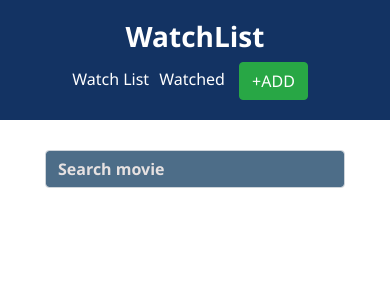
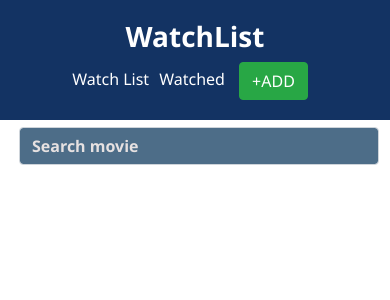
Before and after one commit to bantiprajapati30/movie-watchlist, a React (Create React App) app: page /add in a window 390 px wide. Shown: the top 300 px of the page. Built offline with nearby package versions, Linux system fonts and the light colour scheme.

Commit message:
mobile user friendly

```diff
--- a/src/App.css
+++ b/src/App.css
@@ -8,8 +8,17 @@ a:hover {
   color: orange;
   text-decoration: none;
 }
-
-
+.container-fluid {
+  margin-top: 75px;
+}
+@media screen and (max-width:767px) {
+  .container-fluid {
+    margin-top: 120px;
+  }
+  .heading {
+    text-align: center !important;
+  }
+}
 @media (prefers-reduced-motion: no-preference) {
   .App-logo {
     animation: App-logo-spin infinite 20s linear;
--- a/src/assets/css/add.css
+++ b/src/assets/css/add.css
@@ -1,5 +1,10 @@
+.add-form-row {
+    position: fixed !important;
+    top: 48px;
+    z-index: 99;
+}
 .add-form {
-    max-width: 300px;
+    max-width: 400px;
     margin: auto;
     margin-top: 30px;
     background-color: rgb(77, 109, 136)  !important;
@@ -8,6 +13,7 @@
     font-weight: 600 !important;
 
 }
+
 .add-form:focus {
     border-color: rgba(115, 145, 172, 0.575) !important;
 }
@@ -48,6 +54,9 @@
 .m-container {
     text-align: left;
 }
+.m-container:first-child {
+    margin-top: 30px;
+}
 .m-container  .card {
     margin-top: 10px;
 }
@@ -85,8 +94,34 @@ margin-top: 24px;
     .btn-add-watchlist {
         position: unset;
         display: block !important;
+        margin: auto;
+        margin-top: 5px;
     }
     .resultCard img, .poster-wrapper {
         float: unset;
+        margin: auto;
+    }
+    .add-form-row {
+        position: fixed;
+        top: 97px;
+        left: 0;
+    }
+    .add-form {
+        max-width: 100%;
+
+    }
+    .m-container:first-child {
+        margin-top: 75px;
+
+    }
+    .m-container {
+        text-align: center;
+    }
+    .content h2 {
+        margin-top: 5px;
+    }
+    .resultCard img {
+        width: 200px;
+        height: 260px;
     }
   }
--- a/src/assets/css/header.css
+++ b/src/assets/css/header.css
@@ -1,7 +1,11 @@
 .header {
     background-color: rgb(19, 51, 99);
-    min-height: 60px;
+    min-height: 72px;
     align-items: center;
+    position: fixed;
+    z-index: 100;
+    width: 100%;
+    top: 0px;
 
 }
 .brand-name a{
--- a/src/assets/css/watchlist.css
+++ b/src/assets/css/watchlist.css
@@ -67,3 +67,12 @@
         color: rgb(91, 138, 224) !important;
         box-shadow: unset !important;
     }
+@media screen and (max-width:767px) {
+    .movie-Card img, .movie-poster-wrapper {
+        width: 200px;
+        height: 260px;
+    }
+    .movie-Card {
+        margin: auto;
+    }
+}
--- a/src/component/Add.js
+++ b/src/component/Add.js
@@ -23,6 +23,8 @@ function Add() {
     return (
         <>
             <Container>
+                <Row>
+                    <Col className="ml-1 mr-1 add-form-row">
                         <Form.Control
                             className="add-form"
                             type="text"
@@ -30,6 +32,9 @@ function Add() {
                             value={input}
                             onChange={onChange}
                         />
+                    </Col>
+                </Row>
+
                 <Row>
                     <Col>
                         {results.length > 0 && (
--- a/src/component/Watched.js
+++ b/src/component/Watched.js
@@ -18,7 +18,8 @@ function Watched() {
                                 <MovieCard key={index} movie={movie} type="watched"/>
                             ))}
                         </Col>) : (<Col>
-                            <h5>No movie in your list, Please select first</h5>
+                            <h5 className="mt-2 text-danger">No movie in your list, Please select first</h5>
+                            <p className="text-center">🙁🙁🙁</p>
                         </Col>)}
 
                     </Row>
--- a/src/component/Watchlist.js
+++ b/src/component/Watchlist.js
@@ -18,7 +18,8 @@ export const Watchlist = () => {
                                 <MovieCard key={index} movie={movie} type="watchList"/>
                             ))}
                         </Col>) : (<Col>
-                            <h5>No movie in your list, Please select first</h5>
+                            <h5 className="mt-2 text-danger">No movie in your list, Please select first</h5>
+                            <p className="text-center">🙁🙁🙁</p>
                         </Col>)}
 
                     </Row>
```
Lines whose indentation alone changed are shown as unchanged.
